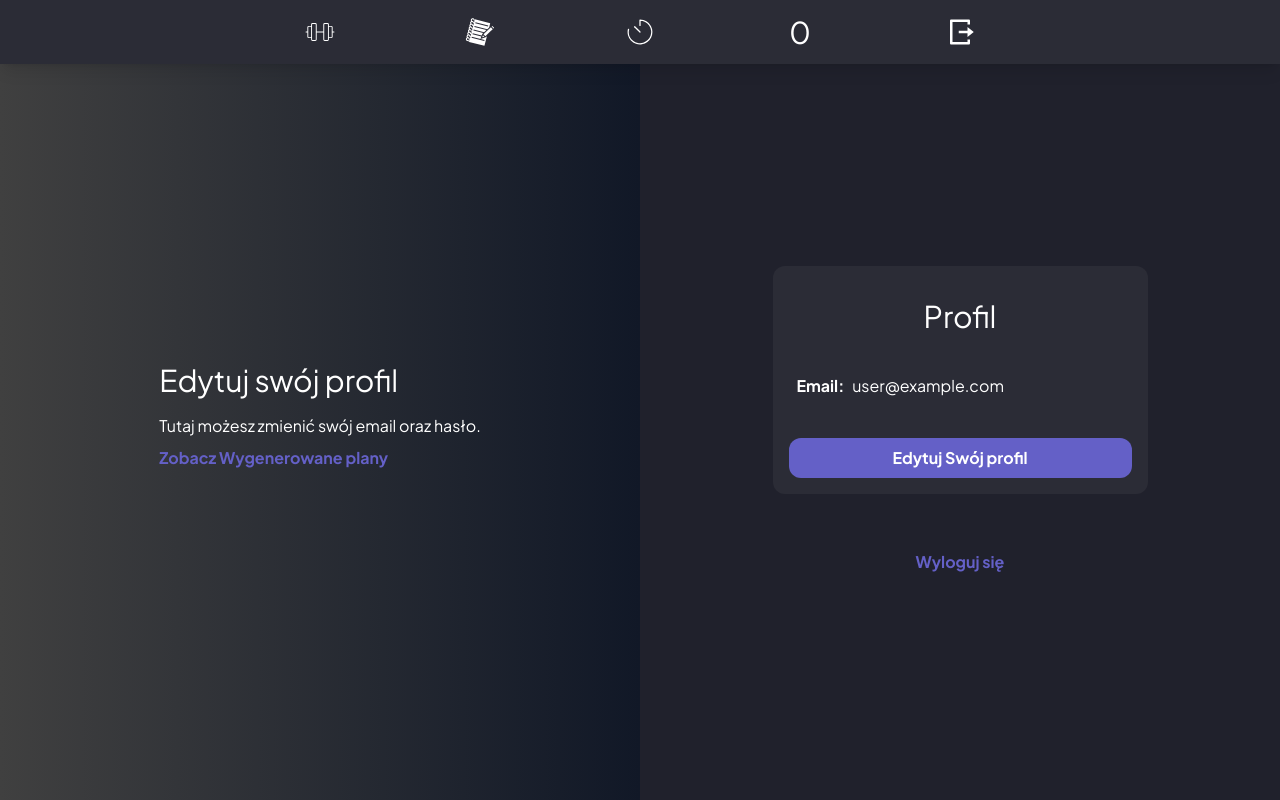
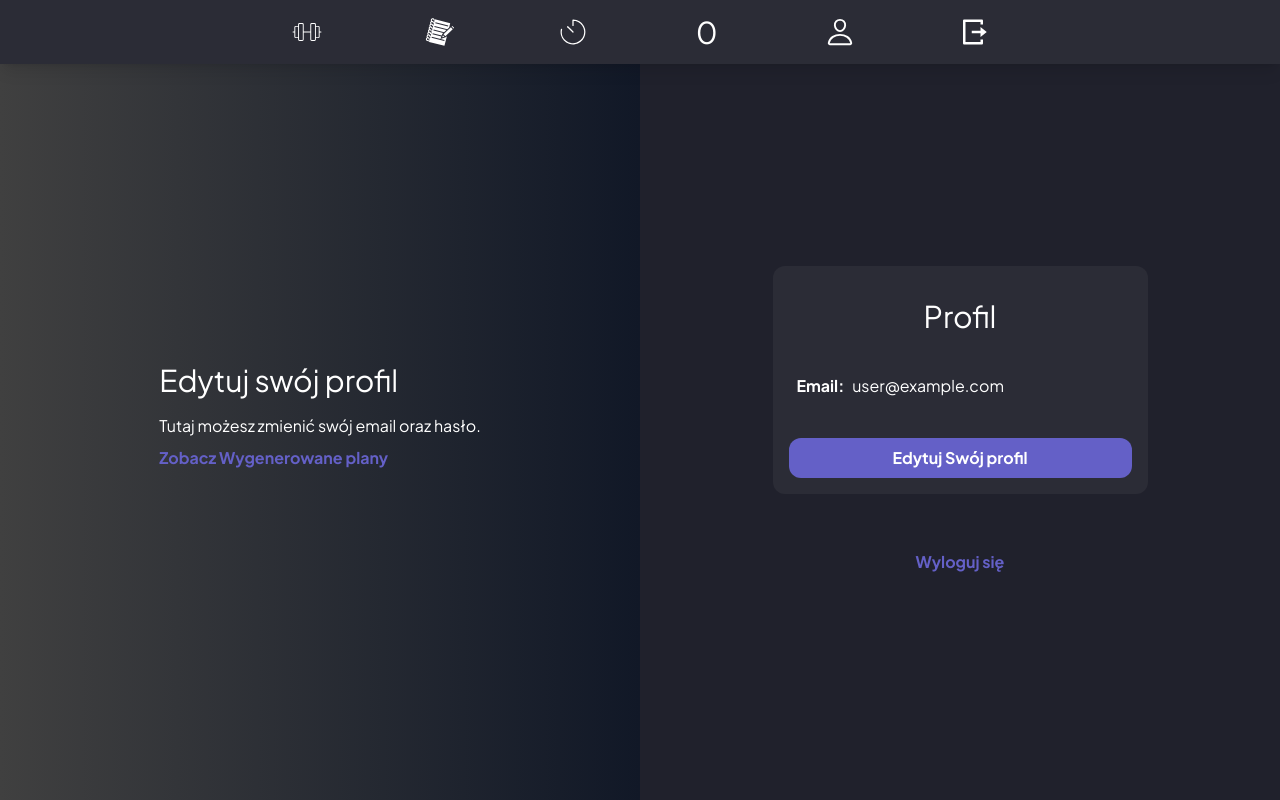
Before and after one commit to Gwynbleidd222/Plan-Generator, a React (Vite) app: page / in a window 1280 px wide. Built offline with nearby package versions, Linux system fonts and the light colour scheme; no server answers; sample sign-in values are in the browser's storage.

Commit message:
Add vercel.json file, add path to dashboard

```diff
--- a/src/components/PrivateLayout/Nav.jsx
+++ b/src/components/PrivateLayout/Nav.jsx
@@ -5,6 +5,7 @@ import { RiLogoutBoxRLine } from 'react-icons/ri'
 import { CiTimer } from 'react-icons/ci'
 import { useAuth } from '../../context/AuthContext'
 import { useNavigate, Link } from 'react-router-dom'
+import { IoPersonOutline } from "react-icons/io5";
 
 const Nav = () => {
 	const [error, setError] = useState('')
@@ -47,6 +48,11 @@ const Nav = () => {
 						0
 					</p>
 				</li>
+				<Link
+					to='/'
+					className='h-full flex-1 flex items-center justify-center hover:bg-main-purple transition-colors duration-200 cursor-pointer'>
+					<IoPersonOutline className='text-white text-3xl' />
+				</Link>
 				<li
 					onClick={handleLogout}
 					className='h-full flex-1 flex items-center justify-center hover:bg-main-purple transition-colors duration-200 cursor-pointer'>
```
Also changed, not shown: vercel.json (added).
